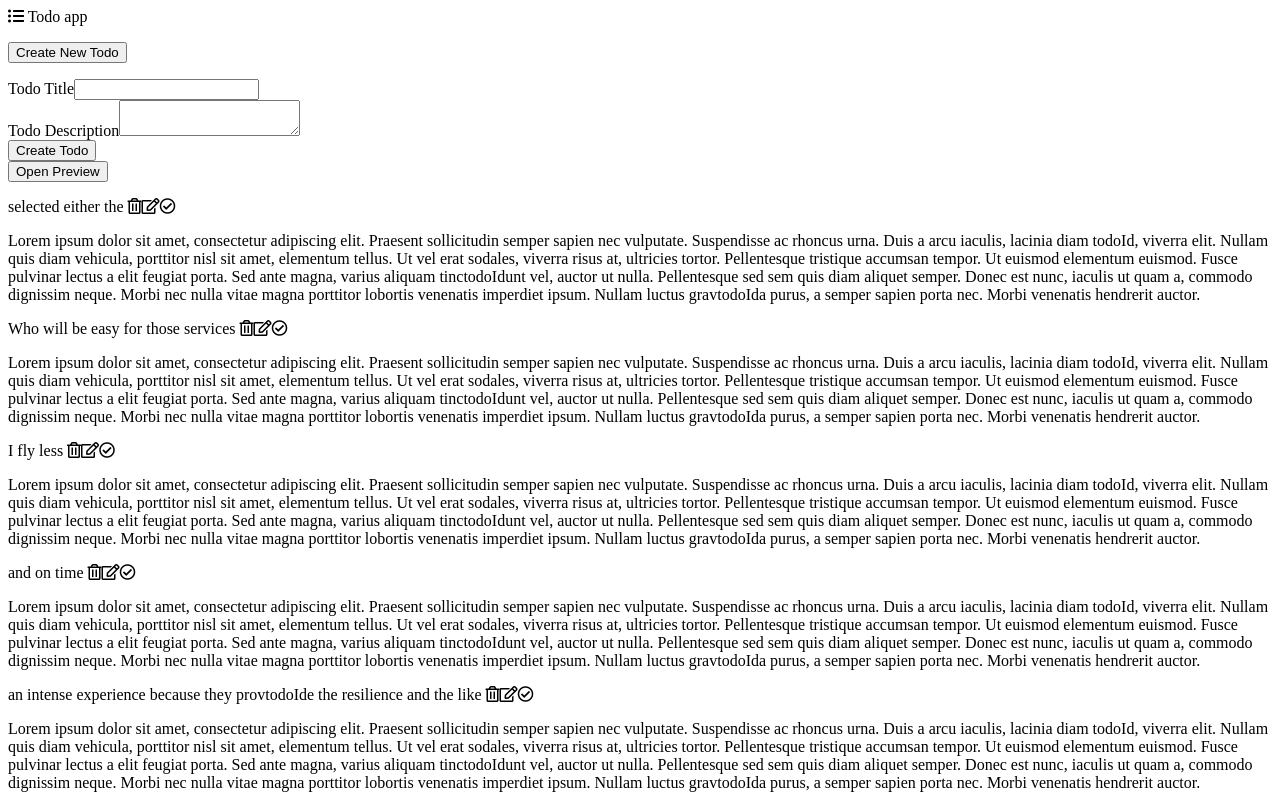
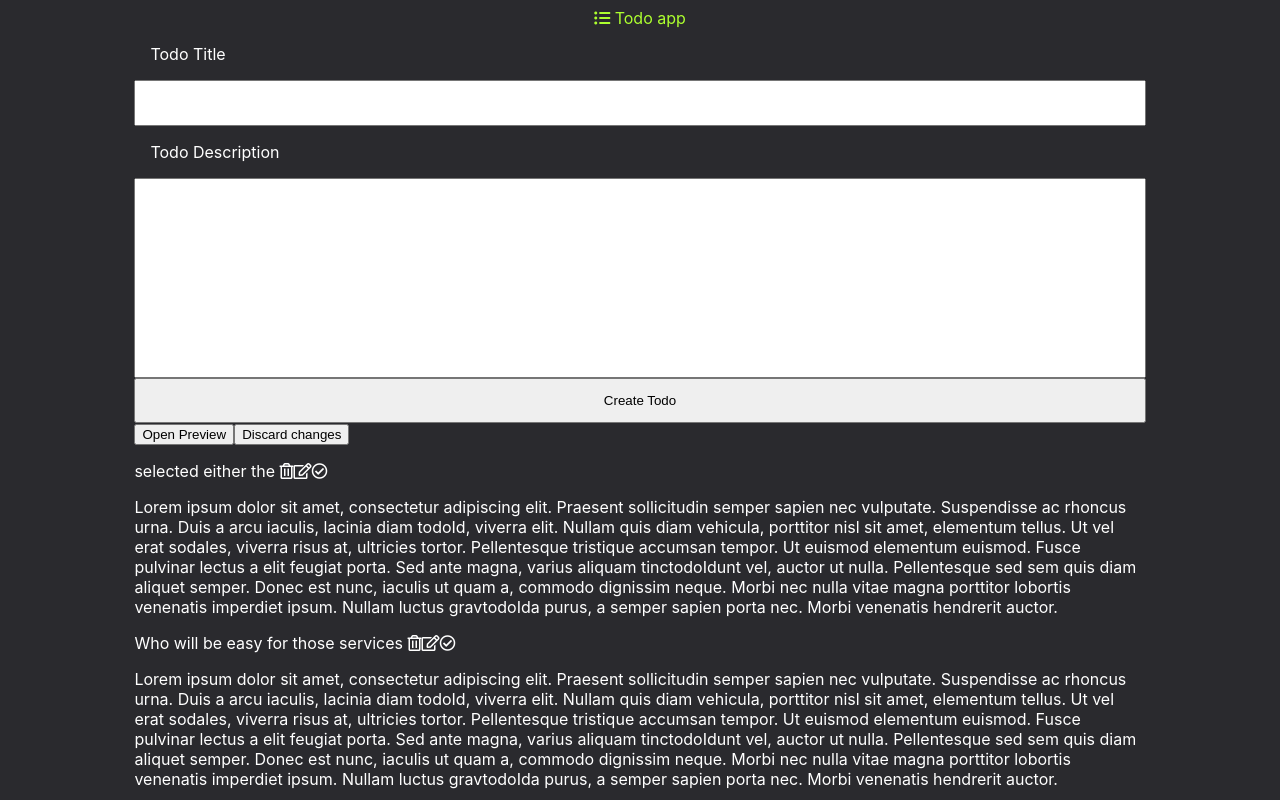
Before and after one commit to nibble0101/todo-app, a React (Create React App) app: page / in a window 1280 px wide. Both pictures are taken after a click on the button "Create New Todo". Shown: the top 800 px of the page. Built offline with nearby package versions, Linux system fonts and the light colour scheme.

Commit message:
Added styles directory

```diff
--- a/src/App.js
+++ b/src/App.js
@@ -2,6 +2,7 @@ import React from "react";
 import {Header} from "./components/Header";
 import { Main } from "./components/Main";
 import { Footer } from "./components/Footer";
+import "./styles/App.css";
 function App() {
   return (
     <div className="app">
--- a/src/components/CreateTodo.js
+++ b/src/components/CreateTodo.js
@@ -3,8 +3,9 @@ import { useDispatch } from "react-redux";
 import { addTodo } from "../action-creators/action-creators";
 import { PreviewTodo } from "./PreviewTodo";
 import { createNewTodo } from "../utils/create-todo-utils";
+import PropTypes from "prop-types";
 
-function CreateTodo() {
+function CreateTodo(props) {
   const [title, setTitle] = useState("");
   const [description, setDescription] = useState("");
   const [previewOn, setPreviewOn] = useState(false);
@@ -35,7 +36,7 @@ function CreateTodo() {
   };
   return (
     <section style = {{position: "relative"}}>
-      <form onSubmit={onSubmitFormHandler}>
+      <form onSubmit={onSubmitFormHandler} className = "new-todo">
         <div>
           <label htmlFor="todo-title">Todo Title</label>
           <input
@@ -56,9 +57,14 @@ function CreateTodo() {
           ></textarea>
         </div>
         <div>
+        <div>
           <input type="submit" value="Create Todo" />
+          <button> {previewOn === true ? "Close Preview" : "Open Preview"} </button>
+          <button onClick = { props.createTodoHandler } > Discard changes </button>
         </div>
-        <div><button> {previewOn === true ? "Close Preview" : "Open Preview"} </button></div>
+
+        </div>
+
       </form>
 
       {previewOn === true ? (
@@ -73,4 +79,7 @@ function CreateTodo() {
   );
 }
 
+CreateTodo.propTypes = {
+  createTodoHandler: PropTypes.func
+}
 export { CreateTodo };
--- a/src/components/EditTodo.js
+++ b/src/components/EditTodo.js
@@ -24,6 +24,9 @@ function EditTodo(props) {
   function editDescriptionHandler(event) {
     setEditedDescription(event.target.value);
   }
+  function discardChanges() {
+    props.editTodoHandler()
+  }
   return (
     <div>
       <form onSubmit={submitEditedTodoHandler}>
@@ -44,9 +47,9 @@ function EditTodo(props) {
             onChange={editDescriptionHandler}
           />
         </div>
-
         <input type="submit" value="Submit" />
       </form>
+      <button onClick = { discardChanges }> Discard changes </button>
     </div>
   );
 }
--- a/src/components/Header.js
+++ b/src/components/Header.js
@@ -1,4 +1,5 @@
 import React from "react";
+import "../styles/Header.css";
 
 function Header() {
   return (
--- a/src/components/Main.js
+++ b/src/components/Main.js
@@ -3,6 +3,7 @@ import { Todo } from "./Todo";
 import { CreateTodo } from "./CreateTodo";
 import { NewTodo } from "./NewTodo";
 import { useSelector } from "react-redux";
+import "../styles/Main.css";
 
 function Main() {
   const todos = useSelector((state) => state.todos);
@@ -12,8 +13,10 @@ function Main() {
   };
   return (
     <main className="main">
-      <NewTodo createTodoHandler={createTodoHandler} />
-      {isCreatingTodo === true ? <CreateTodo /> : null}
+      {isCreatingTodo === false ? (
+        <NewTodo createTodoHandler={createTodoHandler} />
+      ) : null}
+      {isCreatingTodo === true ? <CreateTodo createTodoHandler={createTodoHandler} /> : null}
       {todos.map((todo) => {
         return <Todo todo={todo} key={todo.todoId} />;
       })}
--- /dev/null
+++ b/src/styles/App.css
@@ -0,0 +1,23 @@
+body{
+    background-color: #131417;
+    background-color: #2a2a2e;
+    color: white;
+    font-family: -apple-system, BlinkMacSystemFont, 'Segoe UI', Roboto, Oxygen, Ubuntu, Cantarell, 'Open Sans', 'Helvetica Neue', sans-serif;
+
+}
+input{
+    display: block;
+    width: 100%;
+    padding: 1em;
+    box-sizing: border-box;
+}
+textarea{
+    height: 200px;
+    box-sizing: border-box;
+    resize: none;
+}
+label, textarea{
+    display: block;
+    width: 100%;
+    padding: 1em;
+}
--- /dev/null
+++ b/src/styles/Header.css
@@ -0,0 +1,5 @@
+.header{
+    color: greenyellow;
+    text-align: center;
+
+}
--- /dev/null
+++ b/src/styles/Main.css
@@ -0,0 +1,4 @@
+.main{
+    width: 80%;
+    margin: auto;
+}
```
Also changed, not shown: src/components/NewTodo.js (+7 -4 lines), 1 other file (tests, documents, lock files or other folders).
